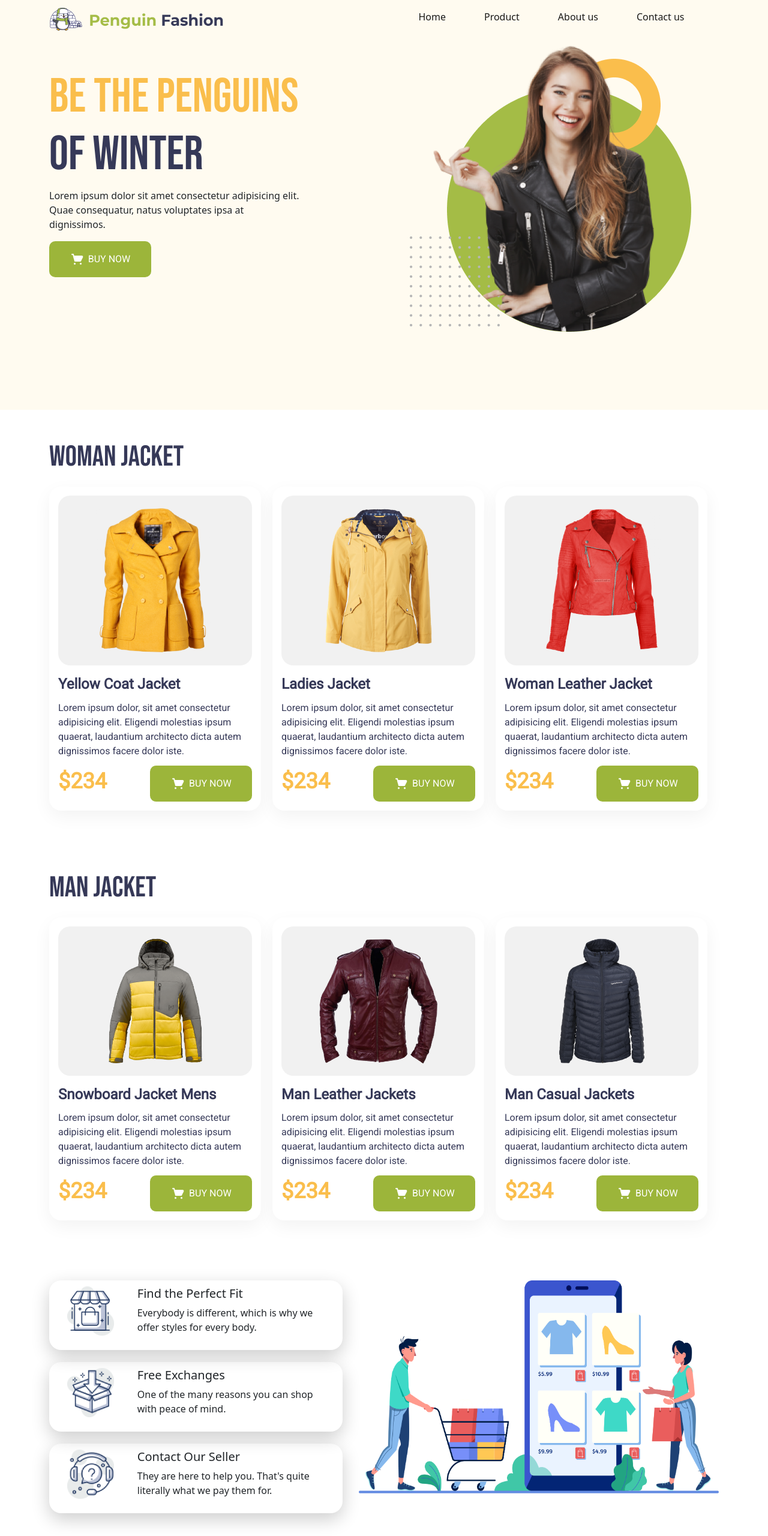
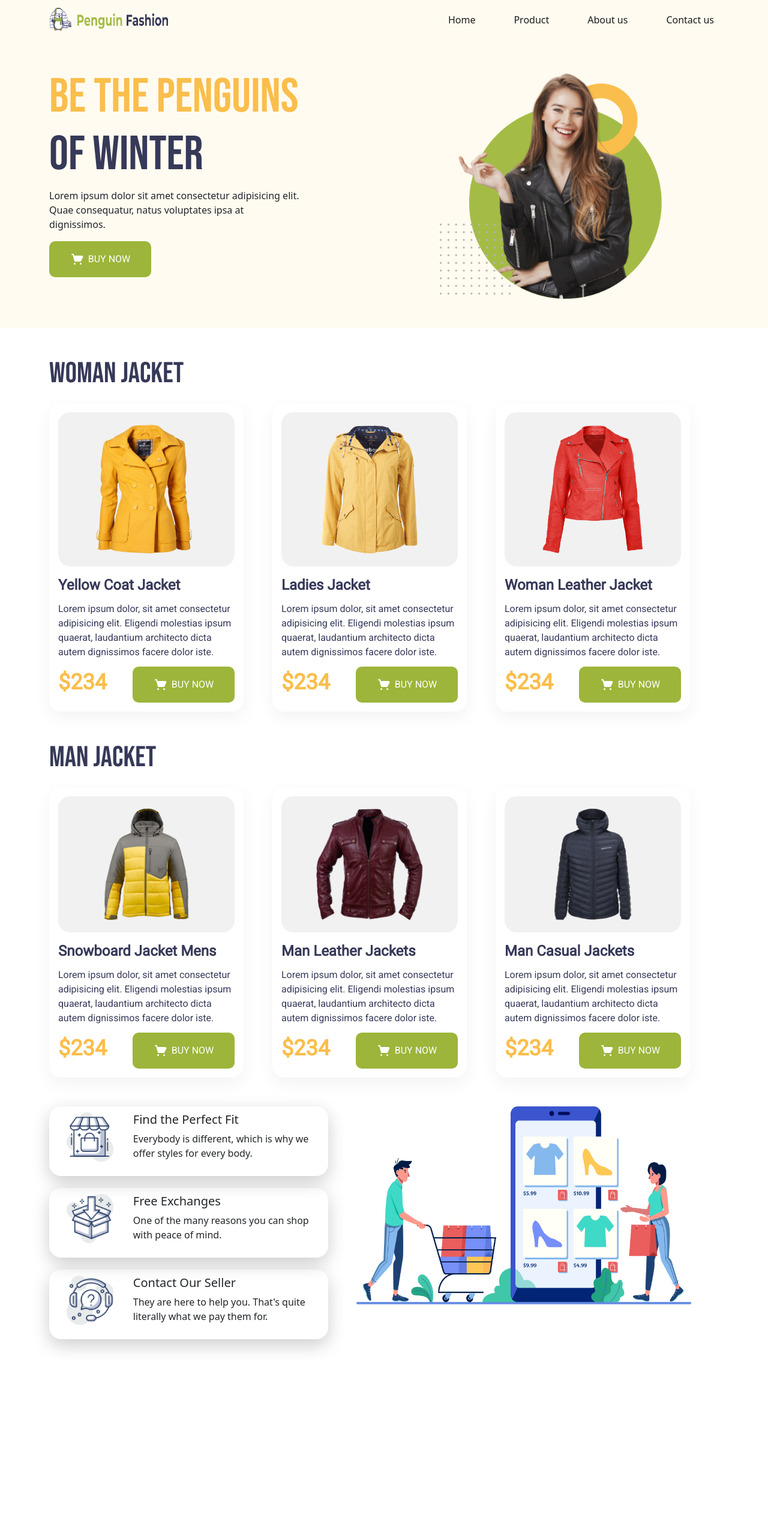
Before and after one commit to nobel7761/Penguin-Fashion-Responsive-using-Bootstrap, a plain HTML site: page index.html in a window 1280 px wide. Shown: the whole page at 60% size. After the commit the page ends 2300 px from the top, so only its background shows below. Drawn offline with nearby package versions, Linux system fonts and the light colour scheme.

Commit message:
responsive complete

```diff
--- a/css/style.css
+++ b/css/style.css
@@ -1,9 +1,8 @@
-.banner{
-    padding-bottom: 130px;
-}
+/* banner section */
+
 
 .banner h1{
-    margin-top: 100px;
+
     font-family: 'Bebas Neue', cursive;
     font-size: 80px;
     line-height: 96px;
@@ -33,10 +32,11 @@
     color: white;
 }
 
-.section{
-    margin-top: 50px;
-    margin-bottom: 100px;
+.banner-right img{
+    width: 100%;
 }
+
+
 
 .section h1{
     font-family: 'Bebas Neue', cursive;
@@ -47,7 +47,7 @@
 }
 
 .product{
-    width: 95%;
+
     border-radius: 20px;
     padding: 15px;
     box-shadow: 0px 10px 30px rgba(0, 0, 0, 0.05);
@@ -93,9 +93,13 @@
 }
 
 .bottom-card{
-    width: 489px;
+    width: 100%;
     padding: 10px;
     border-radius: 20px;
     box-shadow: 0px 10px 30px rgba(0, 0, 0, 0.2);
     margin-bottom: 20px;
 }
+
+.bottom-image img{
+    width: 100%;
+}
--- a/index.html
+++ b/index.html
@@ -23,26 +23,16 @@
 <body>
     <header style="background-color: #FFFBF0;">
         <div class="container">
-            <div class="row g-0">
-                <div class="col-9 col-md-6 col-lg-6 col-xl-6">
-                    <div class="container-fluid">
             <nav class="navbar navbar-expand-lg navbar-light">
-                            <a class="navbar-brand" href="#">
-                                <img src="icons/Group 33072.png" alt="" width="292px" height="40px">
-                            </a>
-                        </nav>
-                    </div>
-                </div>
-                <div class="col-3 col-md-6 col-lg-6 col-xl-6">
-                    <nav class="navbar navbar-expand-lg navbar-light">
-                        <div class="container-fluid">
+                <a class="navbar-brand" href="#"><img src="icons/Group 33072.png" width="200px" height="40px"
+                        alt=""></a>
                 <button class="navbar-toggler ms-auto" type="button" data-bs-toggle="collapse"
-                                data-bs-target="#navbarNav" aria-controls="navbarNav" aria-expanded="false"
-                                aria-label="Toggle navigation">
+                    data-bs-target="#navbarSupportedContent" aria-controls="navbarSupportedContent"
+                    aria-expanded="false" aria-label="Toggle navigation">
                     <span class="navbar-toggler-icon"></span>
                 </button>
-                            <div class="collapse navbar-collapse justify-content-center" id="navbarNav">
-                                <ul class="navbar-nav">
+                <div class="collapse navbar-collapse" id="navbarSupportedContent">
+                    <ul class="navbar-nav ms-auto mb-2 mb-lg-0">
                         <li class="nav-item">
                             <a class="nav-link active me-5" aria-current="page" href="#">Home</a>
                         </li>
@@ -56,19 +46,20 @@
                             <a class="nav-link active" aria-current="page" href="#">Contact us</a>
                         </li>
                     </ul>
+
                 </div>
-                        </div>
+
             </nav>
-                </div>
-            </div>
+
         </div>
     </header>
     <main>
-        <section class="banner" style="background-color: #FFFBF0;">
+        <section class="banner pb-5" style="background-color: #FFFBF0;">
             <div class="container">
                 <div class="row g-0">
-                    <div class="col-lg-6">
-                        <h1 class="text-uppercase mt-5"><span class="colored-text">Be the Penguins</span><br> of Winter
+                    <div class="col-12 col-lg-6">
+                        <h1 class="text-uppercase mt-5 mt-lg-5"><span class="colored-text">Be the Penguins</span><br> of
+                            Winter
                         </h1>
                         <p class="w-75">Lorem ipsum dolor sit amet consectetur adipisicing elit. Quae consequatur, natus
                             voluptates
@@ -78,21 +69,23 @@
                             <span class="btn-text text-uppercase">buy now</span>
                         </button>
                     </div>
-                    <div class="col-lg-6">
-                        <img class="mx-auto d-block" src="images/model.png" alt="">
+                    <div class="col-12 col-lg-4 mt-lg-5 mt-5  mx-auto">
+                        <span class="banner-right">
+                            <img src="images/model.png" alt="">
+                        </span>
 
                     </div>
                 </div>
             </div>
         </section>
 
-        <section class="section">
+        <section class="section my-5">
             <div class="container">
                 <div class="row g-0">
                     <h1 class="text-uppercase">woman jacket</h1>
                     <div class="row g-0">
                         <div class="col-lg-4">
-                            <div class="product">
+                            <div class="product me-lg-5">
                                 <div class="img-background">
                                     <img class="mx-auto d-block" src="images/jacket-1.png" alt="" width="293px">
                                 </div>
@@ -116,7 +109,7 @@
                             </div>
                         </div>
                         <div class="col-lg-4">
-                            <div class="product">
+                            <div class="product me-lg-5">
                                 <div class="img-background">
                                     <img class="mx-auto d-block" src="images/jacket-2.png" alt="" width="293px">
                                 </div>
@@ -140,7 +133,7 @@
                             </div>
                         </div>
                         <div class="col-lg-4">
-                            <div class="product">
+                            <div class="product me-lg-5">
                                 <div class="img-background">
                                     <img class="mx-auto d-block" src="images/jacket-3.png" alt="" width="293px">
                                 </div>
@@ -168,13 +161,13 @@
             </div>
         </section>
 
-        <section class="section">
+        <section class="section my-5">
             <div class="container">
                 <div class="row g-0">
                     <h1 class="text-uppercase">man jacket</h1>
                     <div class="row g-0">
                         <div class="col-lg-4">
-                            <div class="product">
+                            <div class="product me-lg-5">
                                 <div class="img-background">
                                     <img class="mx-auto d-block" src="images/jacket-4.png" alt="" width="293px">
                                 </div>
@@ -198,7 +191,7 @@
                             </div>
                         </div>
                         <div class="col-lg-4">
-                            <div class="product">
+                            <div class="product me-lg-5">
                                 <div class="img-background">
                                     <img class="mx-auto d-block" src="images/jacket-5.png" alt="" width="293px">
                                 </div>
@@ -222,7 +215,7 @@
                             </div>
                         </div>
                         <div class="col-lg-4">
-                            <div class="product">
+                            <div class="product me-lg-5">
                                 <div class="img-background">
                                     <img class="mx-auto d-block" src="images/jacket-6.png" alt="" width="293px">
                                 </div>
@@ -250,10 +243,10 @@
             </div>
         </section>
 
-        <section class="section">
+        <section class="section my-5">
             <div class="container">
                 <div class="row g-0">
-                    <div class="col-lg-6">
+                    <div class="col-12 col-lg-5">
                         <span class="d-flex flex-column justify-content-center">
                             <div class="row g-0 bottom-card">
                                 <div class="container d-flex justify-content-around">
@@ -290,9 +283,9 @@
                             </div>
                         </span>
                     </div>
-                    <div class="col-lg-6">
-                        <span class="d-flex justify-content-end">
-                            <img src="images/shopping.png" alt="" width="600px" height="355px">
+                    <div class="col-12 col-lg-6 mx-auto">
+                        <span class="d-flex justify-content-end bottom-image">
+                            <img src="images/shopping.png" alt="">
                         </span>
                     </div>
                 </div>
```
Lines whose indentation alone changed are shown as unchanged.
